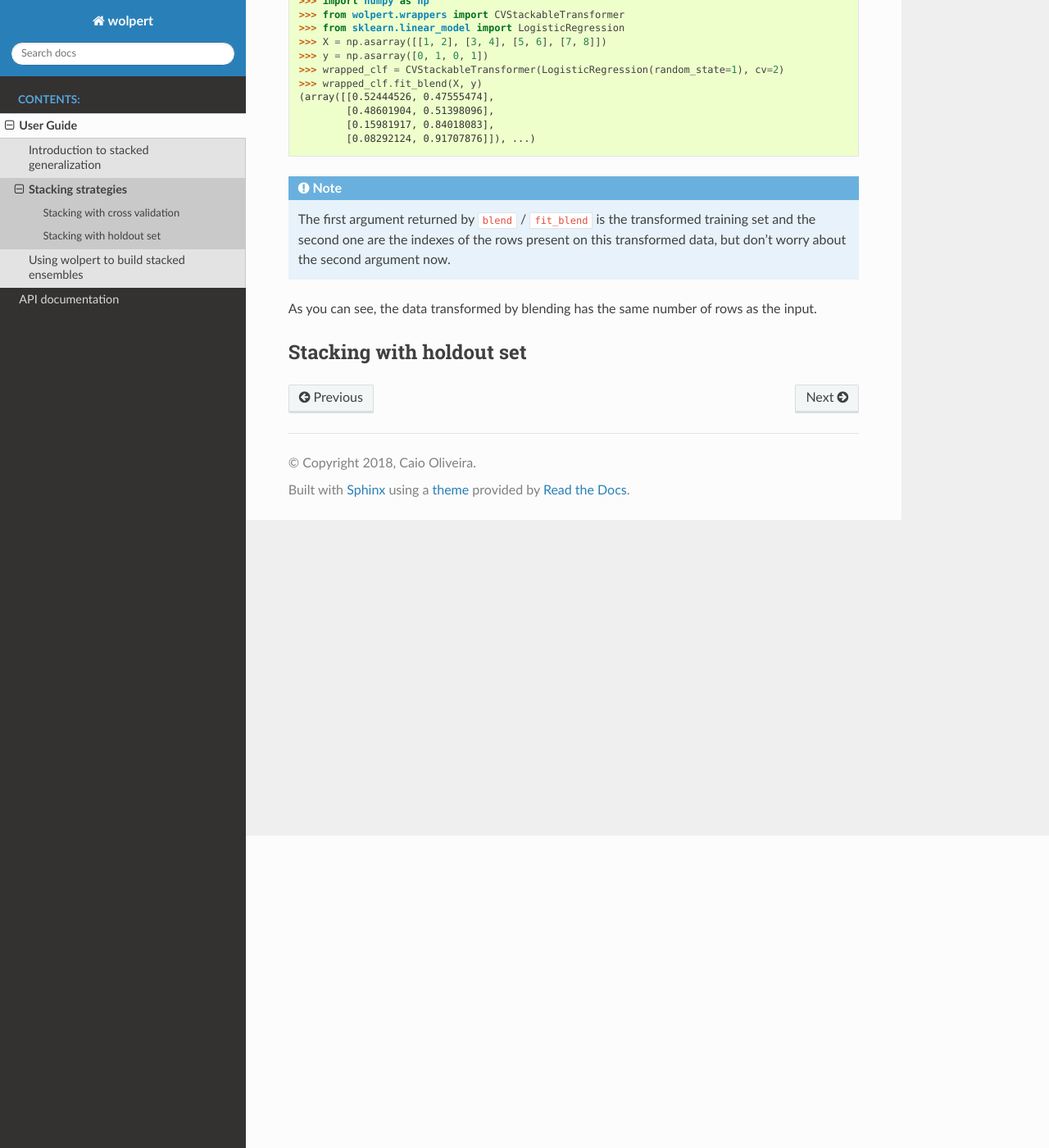
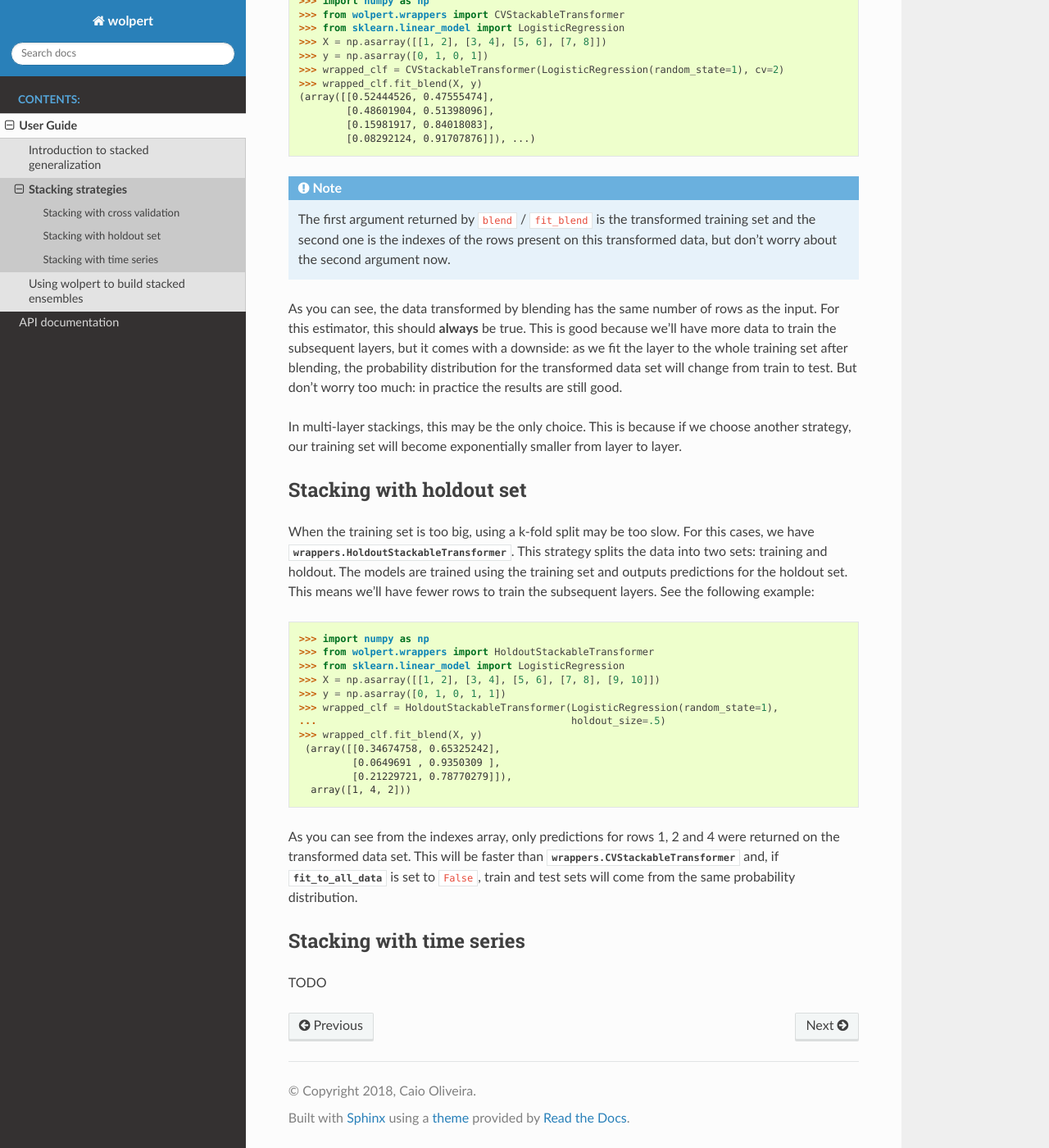
Before and after one commit to caioaao/wolpert, a Sphinx documentation site: the page built from docs/source/user_guide/strategies.rst, in a window 1280 px wide and 1400 px high, scrolled down 381 px. Shown: the whole window at 82% size. Built offline with Sphinx 7.4.7 and the Read the Docs theme 2.0.0, drawn with Linux system fonts in a browser that asks for light colours.

Commit message:
docs for holdout stacking

```diff
--- a/docs/source/user_guide/strategies.rst
+++ b/docs/source/user_guide/strategies.rst
@@ -27,10 +27,38 @@ This strategy, implemented in the class :class:`wrappers.CVStackableTransformer`
            [0.08292124, 0.91707876]]), ...)
 
 .. note::
-   The first argument returned by ``blend`` / ``fit_blend`` is the transformed training set and the second one are the indexes of the rows present on this transformed data, but don't worry about the second argument now.
+   The first argument returned by ``blend`` / ``fit_blend`` is the transformed training set and the second one is the indexes of the rows present on this transformed data, but don't worry about the second argument now.
 
-As you can see, the data transformed by blending has the same number of rows as the input.
+As you can see, the data transformed by blending has the same number of rows as the input. For this estimator, this should **always** be true. This is good because we'll have more data to train the subsequent layers, but it comes with a downside: as we fit the layer to the whole training set after blending, the probability distribution for the transformed data set will change from train to test. But don't worry too much: in practice the results are still good.
+
+In multi-layer stackings, this may be the only choice. This is because if we choose another strategy, our training set will become exponentially smaller from layer to layer.
 
 
 Stacking with holdout set
 -------------------------
+
+.. currentmodule:: wolpert
+
+When the training set is too big, using a k-fold split may be too slow. For this cases, we have :class:`wrappers.HoldoutStackableTransformer`. This strategy splits the data into two sets: training and holdout. The models are trained using the training set and outputs predictions for the holdout set. This means we'll have fewer rows to train the subsequent layers. See the following example:
+
+.. doctest::
+
+   >>> import numpy as np
+   >>> from wolpert.wrappers import HoldoutStackableTransformer
+   >>> from sklearn.linear_model import LogisticRegression
+   >>> X = np.asarray([[1, 2], [3, 4], [5, 6], [7, 8], [9, 10]])
+   >>> y = np.asarray([0, 1, 0, 1, 1])
+   >>> wrapped_clf = HoldoutStackableTransformer(LogisticRegression(random_state=1),
+   ...                                           holdout_size=.5)
+   >>> wrapped_clf.fit_blend(X, y)  # doctest: +NORMALIZE_WHITESPACE +ELLIPSIS
+    (array([[0.34674758, 0.65325242],
+            [0.0649691 , 0.9350309 ],
+            [0.21229721, 0.78770279]]),
+     array([1, 4, 2]))
+
+As you can see from the indexes array, only predictions for rows 1, 2 and 4 were returned on the transformed data set. This will be faster than :class:`wrappers.CVStackableTransformer` and, if :meth:`fit_to_all_data <wrappers.HoldoutStackableTransformer>` is set to ``False``, train and test sets will come from the same probability distribution.
+
+Stacking with time series
+-------------------------
+
+TODO
```
